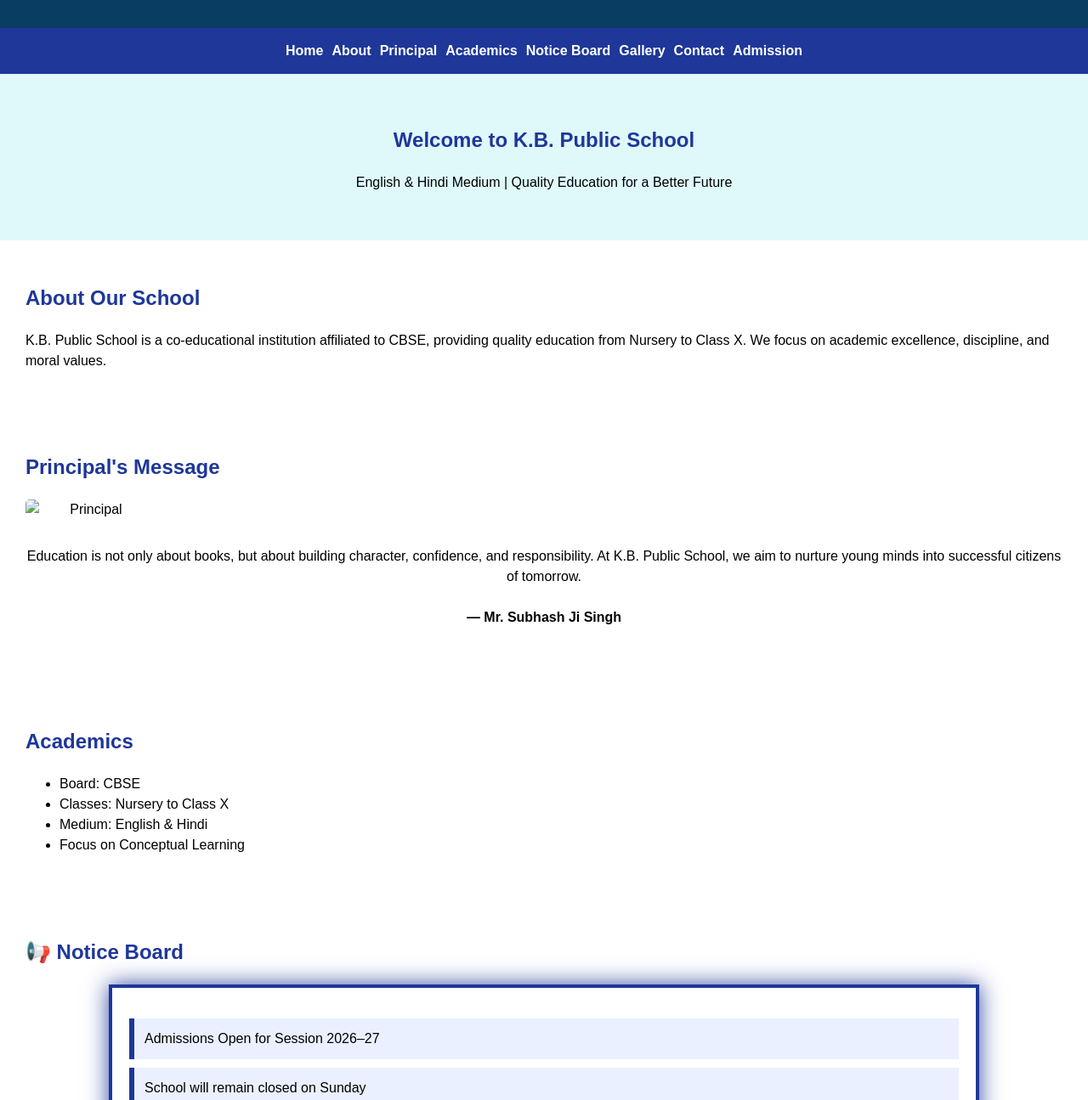
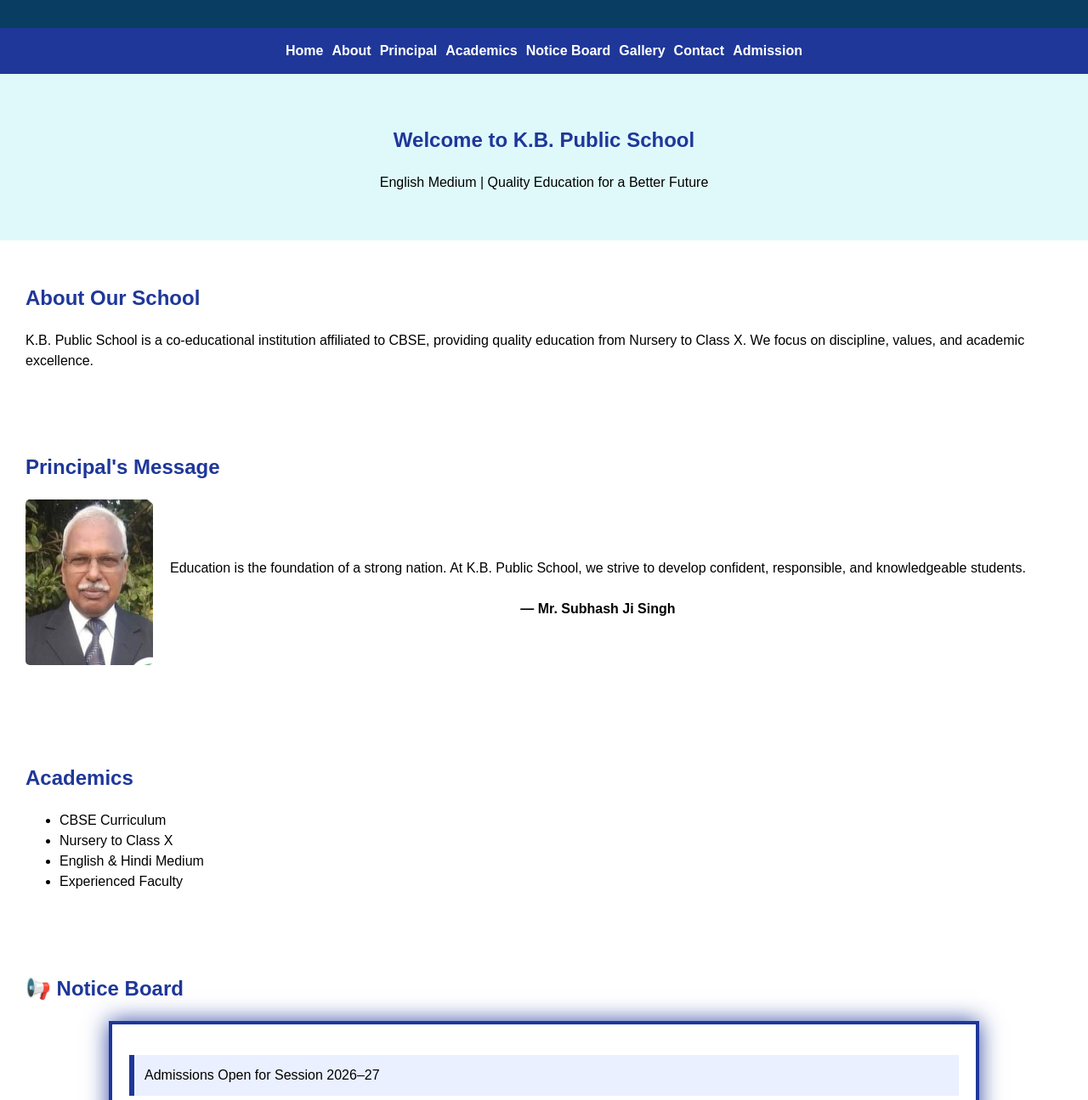
Before and after one commit to mishrashashikantmishra66-svg/kb-public-school, a plain HTML site: page index.html in a window 1280 px wide. Shown: the part 128-1423 px from the top of the page at 85% size. Drawn offline with Linux system fonts and the light colour scheme.

Commit message:
Update index.html

```diff
--- a/index.html
+++ b/index.html
@@ -11,10 +11,11 @@
 <!-- HEADER -->
 <header>
     <div class="header-left">
-        <img src="images/logo.png" alt="School Logo">
+        <!-- LOGO ROOT SE -->
+        <img src="logo.png" alt="School Logo">
         <div>
             <h1>K.B. PUBLIC SCHOOL</h1>
-            <p>Affiliated to CBSE | Nursery to Class X</p>
+            <p>Affiliated to CBSE 10+2 | Nursery to Class X</p>
         </div>
     </div>
 </header>
@@ -31,80 +32,78 @@
     <a href="admission.html">Admission</a>
 </nav>
 
-<!-- HERO SECTION -->
+<!-- HERO -->
 <section id="home" class="hero">
     <h2>Welcome to K.B. Public School</h2>
-    <p>English & Hindi Medium | Quality Education for a Better Future</p>
+    <p>English Medium | Quality Education for a Better Future</p>
 </section>
 
-<!-- ABOUT SECTION -->
+<!-- ABOUT -->
 <section id="about">
     <h2>About Our School</h2>
     <p>
         K.B. Public School is a co-educational institution affiliated to CBSE,
         providing quality education from Nursery to Class X.
-        We focus on academic excellence, discipline, and moral values.
+        We focus on discipline, values, and academic excellence.
     </p>
 </section>
 
-<!-- PRINCIPAL SECTION -->
+<!-- PRINCIPAL -->
 <section id="principal">
     <h2>Principal's Message</h2>
     <div class="principal-box">
-        <img src="images/principal.jpg" alt="Principal">
+        <!-- PRINCIPAL IMAGE ROOT SE -->
+        <img src="principal.jpg" alt="Principal">
         <p>
-            Education is not only about books, but about building character,
-            confidence, and responsibility.
-            At K.B. Public School, we aim to nurture young minds
-            into successful citizens of tomorrow.
+            Education is the foundation of a strong nation.
+            At K.B. Public School, we strive to develop confident,
+            responsible, and knowledgeable students.
             <br><br>
             <strong>— Mr. Subhash Ji Singh</strong>
         </p>
     </div>
 </section>
 
-<!-- ACADEMICS SECTION -->
+<!-- ACADEMICS -->
 <section id="academics">
     <h2>Academics</h2>
     <ul>
-        <li>Board: CBSE</li>
-        <li>Classes: Nursery to Class X</li>
-        <li>Medium: English & Hindi</li>
-        <li>Focus on Conceptual Learning</li>
+        <li>CBSE Curriculum</li>
+        <li>Nursery to Class X</li>
+        <li>English & Hindi Medium</li>
+        <li>Experienced Faculty</li>
     </ul>
 </section>
 
-<!-- NOTICE BOARD SECTION -->
+<!-- NOTICE BOARD -->
 <section id="notice-board">
     <h2>📢 Notice Board</h2>
     <div class="notice-box">
         <ul>
             <li>Admissions Open for Session 2026–27</li>
-            <li>School will remain closed on Sunday</li>
-            <li>Unit Test starting from 10 March</li>
-            <li>Parents-Teachers Meeting on Friday</li>
+            <li>Final examinations from 10 March</li>
         </ul>
     </div>
 </section>
 
-<!-- GALLERY SECTION -->
+<!-- GALLERY -->
 <section id="gallery">
     <h2>Gallery</h2>
     <div class="gallery">
+        <!-- GALLERY IMAGES FOLDER SE -->
         <img src="images/students1.jpg" alt="Students">
         <img src="images/students2.jpg" alt="Students">
     </div>
 </section>
 
-<!-- CONTACT SECTION -->
+<!-- CONTACT -->
 <section id="contact">
     <h2>Contact Us</h2>
     <p>
         Near Khaki Baba Pokhra,<br>
         Bairia – 277201,<br>
         Ballia, Uttar Pradesh<br><br>
-        📞 +91 7398165291<br>
-        📧 kbpublicschool3@gmail.com
+        📧 kbpublicschool@gmail.com
     </p>
 </section>
 
@@ -113,7 +112,7 @@
     <p>
         © 2026 K.B. Public School<br>
         Designed & Developed by <strong>Sanskar Mishra</strong><br>
-        Student of Class 8th
+        Studend of class 8th
     </p>
 </footer>
 
```
